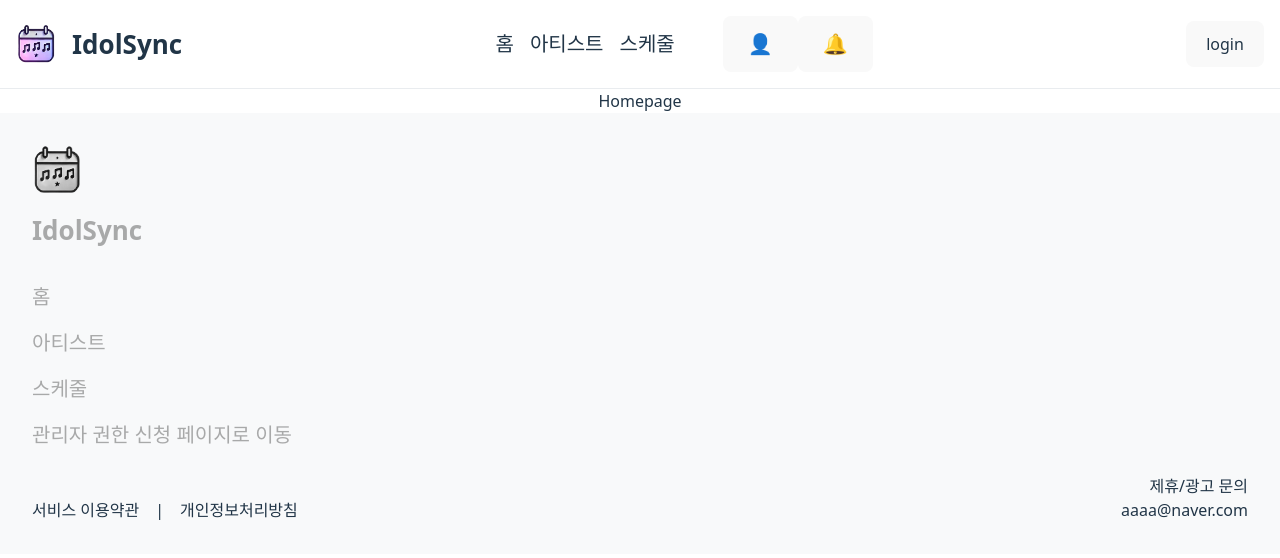
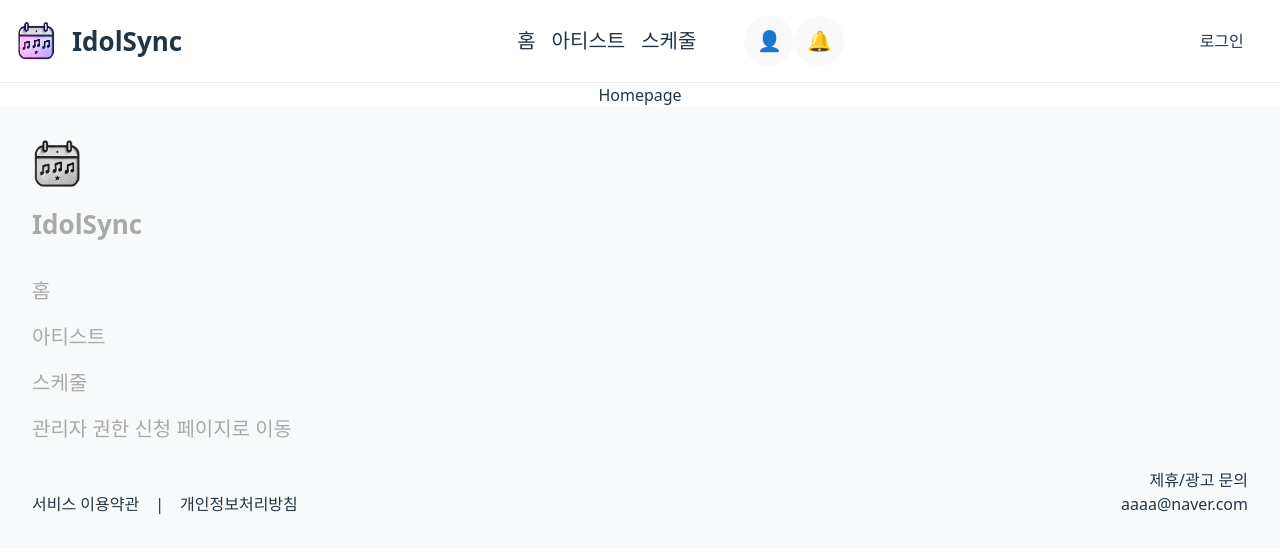
Before and after one commit to oz-4team/bbang-fe, a React (Vite) app: page / in a window 1280 px wide. Shown: the top 558 px of the page. Built offline with nearby package versions, Linux system fonts and the light colour scheme; no server answers.

Commit message:
✨ 로그인 클릭 이벤트 연결

```diff
--- a/src/components/Navigation.jsx
+++ b/src/components/Navigation.jsx
@@ -12,6 +12,10 @@ const NavigationLayout = styled.div`
 `;
 
 const Navigation = () => {
+  const handleLoginClick = () => {
+    window.location.href = "/login";
+  };
+
   return (
     <>
       <NavigationLayout>
@@ -55,8 +59,16 @@ const Navigation = () => {
               paddingLeft: "3rem",
             }}
           >
+            {/* 아바타 이미지랑 종 이모티콘 추후 수정 예정 */}
             <li>
-              <button>
+              <button
+                style={{
+                  borderRadius: "50%",
+                  width: "50px",
+                  height: "50px",
+                  padding: "0",
+                }}
+              >
                 {/* <img
                   src="favicon.png"
                   alt=""
@@ -66,12 +78,23 @@ const Navigation = () => {
               </button>
             </li>
             <li>
-              <button>🔔</button>
+              <button
+                style={{
+                  borderRadius: "50%",
+                  width: "50px",
+                  height: "50px",
+                  padding: "0",
+                }}
+              >
+                🔔
+              </button>
             </li>
           </ul>
         </div>
         <div>
-          <button>login</button>{" "}
+          <button style={{ background: "none" }} onClick={handleLoginClick}>
+            로그인
+          </button>
         </div>
       </NavigationLayout>
     </>
```
